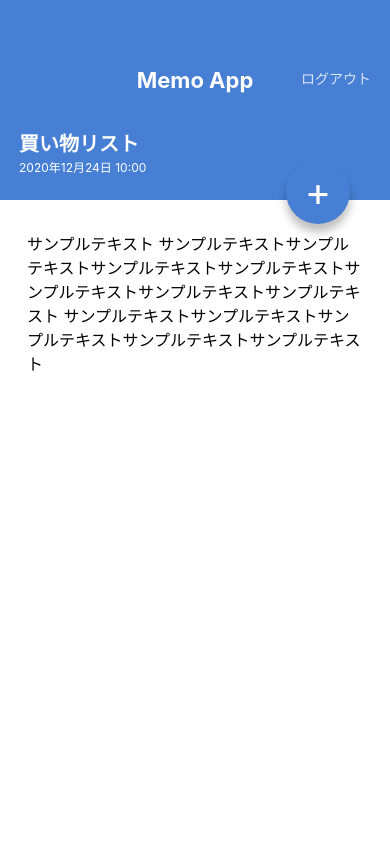
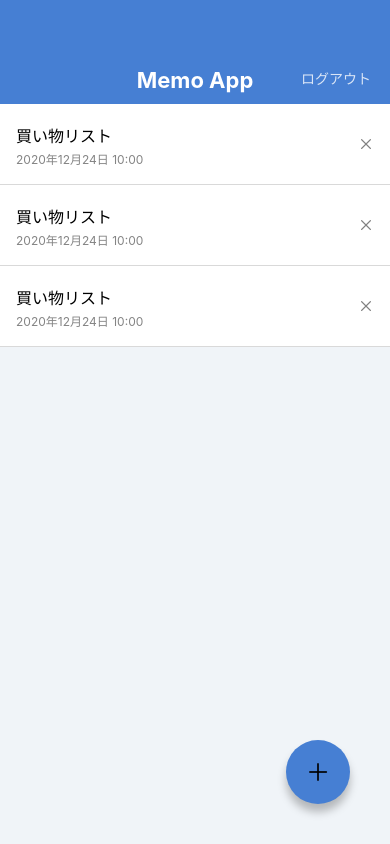
Before and after one commit to ryotabi/MemoApp_reactnative, a React Native app: screen / in a window 390 px wide. Built offline with nearby package versions, Linux system fonts and the light colour scheme.

Commit message:
Install Icons

```diff
--- a/App.jsx
+++ b/App.jsx
@@ -1,10 +1,10 @@
 import React from 'react';
-import MemoDetailScreen from './src/screens/MemoDetailScreen';
+// import MemoDetailScreen from './src/screens/MemoDetailScreen';
 
 import MemoListScreen from './src/screens/MemoListScreen';
 
 export default function App() {
   return (
-    <MemoDetailScreen />
+    <MemoListScreen />
   );
 }
--- a/package.json
+++ b/package.json
@@ -8,6 +8,7 @@
     "eject": "expo eject"
   },
   "dependencies": {
+    "@expo/vector-icons": "^12.0.3",
     "expo": "~40.0.0",
     "expo-status-bar": "~1.0.3",
     "prop-types": "^15.7.2",
--- a/src/components/CircleButton.jsx
+++ b/src/components/CircleButton.jsx
@@ -1,19 +1,20 @@
 import React from 'react';
-import { View, Text, StyleSheet } from 'react-native';
+import { View, StyleSheet } from 'react-native';
 import { string, shape } from 'prop-types';
+import { AntDesign } from '@expo/vector-icons';
 
 export default function CircleButton(props) {
-    const { children, style } = props;
+    const { style, name } = props;
     return (
         <View style={[styles.circleButton, style]}>
-            <Text style={styles.circleButtonLabel}>{ children }</Text>
+            <AntDesign name={name} size={24} color="black" />
         </View>
     );
 }
 
 CircleButton.propTypes = {
-    children: string.isRequired,
     style: shape(),
+    name: string.isRequired,
 };
 
 CircleButton.defaultProps = {
--- a/src/components/MemoList.jsx
+++ b/src/components/MemoList.jsx
@@ -1,5 +1,6 @@
 import React from 'react';
 import { View, Text, StyleSheet } from 'react-native';
+import { AntDesign } from '@expo/vector-icons';
 
 export default function MemoList() {
     return (
@@ -10,7 +11,7 @@
                     <Text style={styles.memoListItemData}>2020年12月24日 10:00</Text>
                 </View>
                 <View>
-                    <Text>X</Text>
+             <AntDesign name="close" size={16} color="gray" />
                 </View>
             </View>
             <View style={styles.memoListItem}>
@@ -19,7 +20,7 @@
                     <Text style={styles.memoListItemData}>2020年12月24日 10:00</Text>
                 </View>
                 <View>
-                    <Text>X</Text>
+             <AntDesign name="close" size={16} color="gray" />
                 </View>
             </View>
             <View style={styles.memoListItem}>
@@ -28,7 +29,7 @@
                     <Text style={styles.memoListItemData}>2020年12月24日 10:00</Text>
                 </View>
                 <View>
-                    <Text>X</Text>
+             <AntDesign name="close" size={16} color="gray" />
                 </View>
             </View>
         </View>
--- a/src/screens/MemoDetailScreen.jsx
+++ b/src/screens/MemoDetailScreen.jsx
@@ -18,7 +18,7 @@
                     サンプルテキストサンプルテキストサンプルテキストサンプルテキストサンプルテキスト
                 </Text>
             </ScrollView>
-            <CircleButton style={{ top: 160, bottom: 'auto' }}>+</CircleButton>
+            <CircleButton style={{ top: 160, bottom: 'auto' }} name="edit" />
         </View>
     );
 }
--- a/src/screens/MemoListScreen.jsx
+++ b/src/screens/MemoListScreen.jsx
@@ -9,7 +9,7 @@
         <View style={styles.container}>
             <AppBar />
             <MemoList />
-            <CircleButton>+</CircleButton>
+            <CircleButton name="plus" />
         </View>
     );
 }
```
Also changed, not shown: 1 other file (tests, documents, lock files or other folders).
